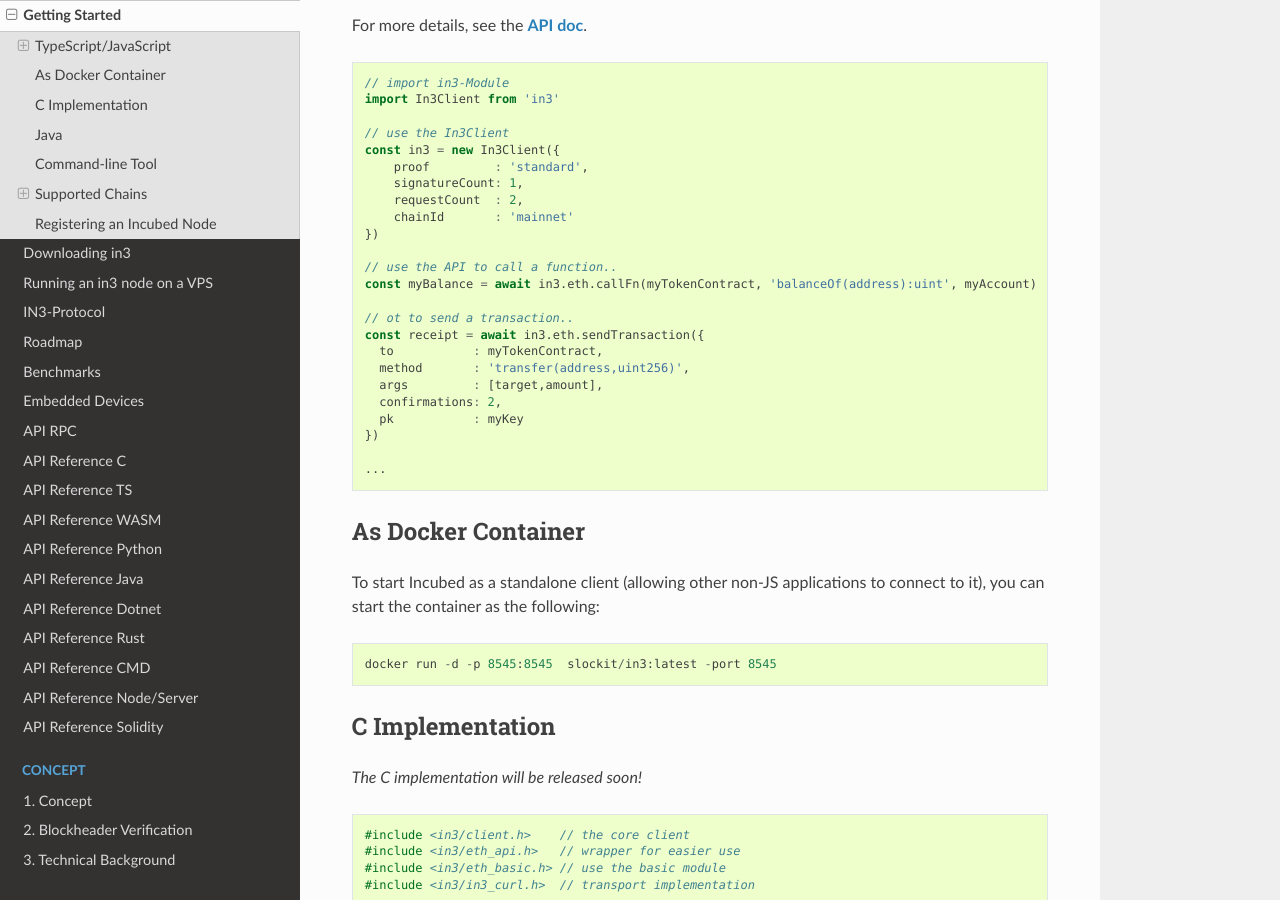
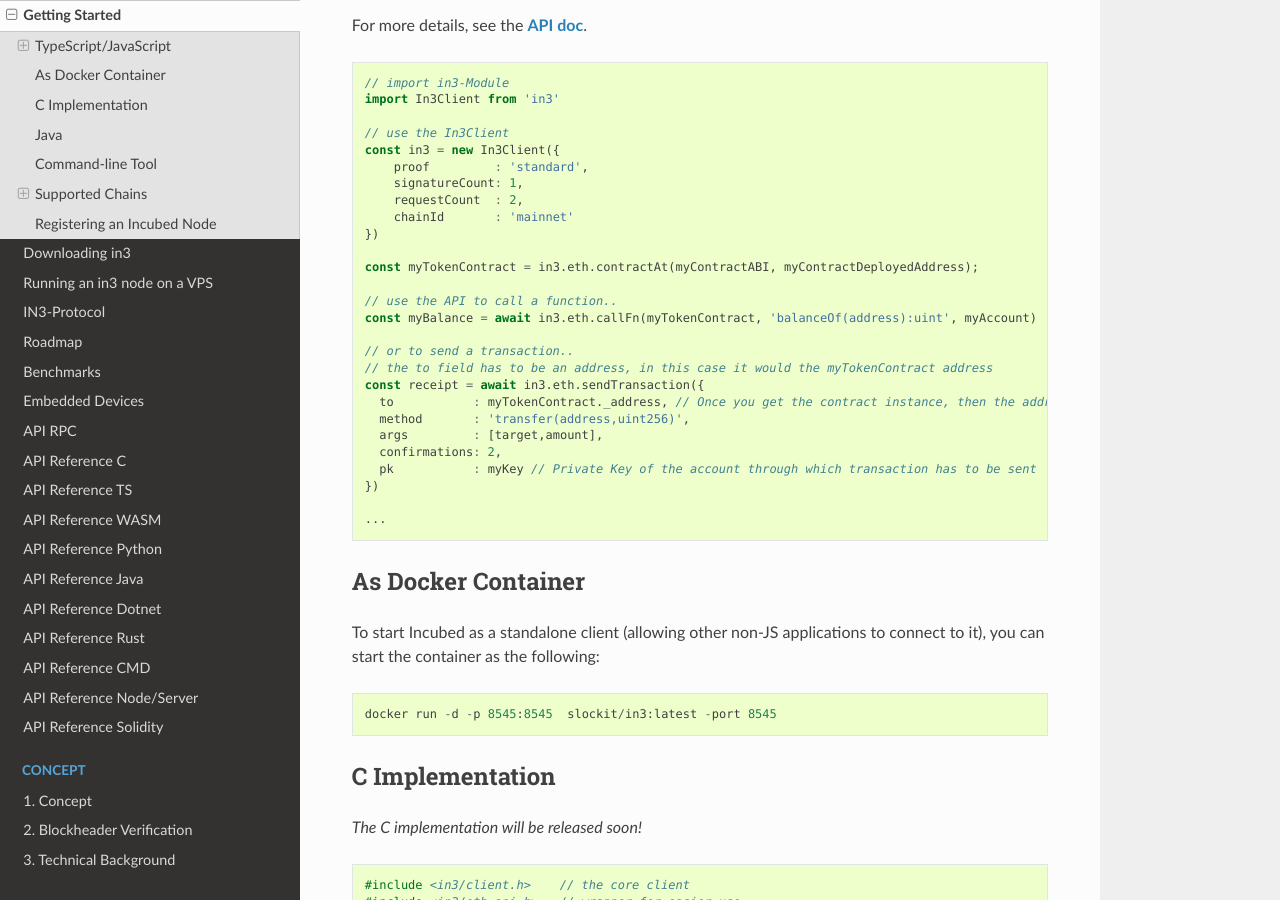
Before and after one commit to blockchainsllc/in3-docs, a Sphinx documentation site: the page built from docs/getting_started.md, in a window 1280 px wide and 900 px high, scrolled down 1215 px. Built offline with Sphinx 7.4.7 and the Read the Docs theme 2.0.0, drawn with Linux system fonts in a browser that asks for light colours.

Commit message:
Update getting_started.md
Added comments and required explanation which helps in implementing the example as easy as possible.

```diff
--- a/docs/getting_started.md
+++ b/docs/getting_started.md
@@ -77,16 +77,19 @@
     chainId       : 'mainnet'
 })
 
+const myTokenContract = in3.eth.contractAt(myContractABI, myContractDeployedAddress);
+
 // use the API to call a function..
 const myBalance = await in3.eth.callFn(myTokenContract, 'balanceOf(address):uint', myAccount)
 
-// ot to send a transaction..
+// or to send a transaction..
+// the to field has to be an address, in this case it would the myTokenContract address
 const receipt = await in3.eth.sendTransaction({
-  to           : myTokenContract,
+  to           : myTokenContract._address, // Once you get the contract instance, then the address is availabe at contractInstance._address key
   method       : 'transfer(address,uint256)',
   args         : [target,amount],
   confirmations: 2,
-  pk           : myKey
+  pk           : myKey // Private Key of the account through which transaction has to be sent
 })
 
 ...
```
